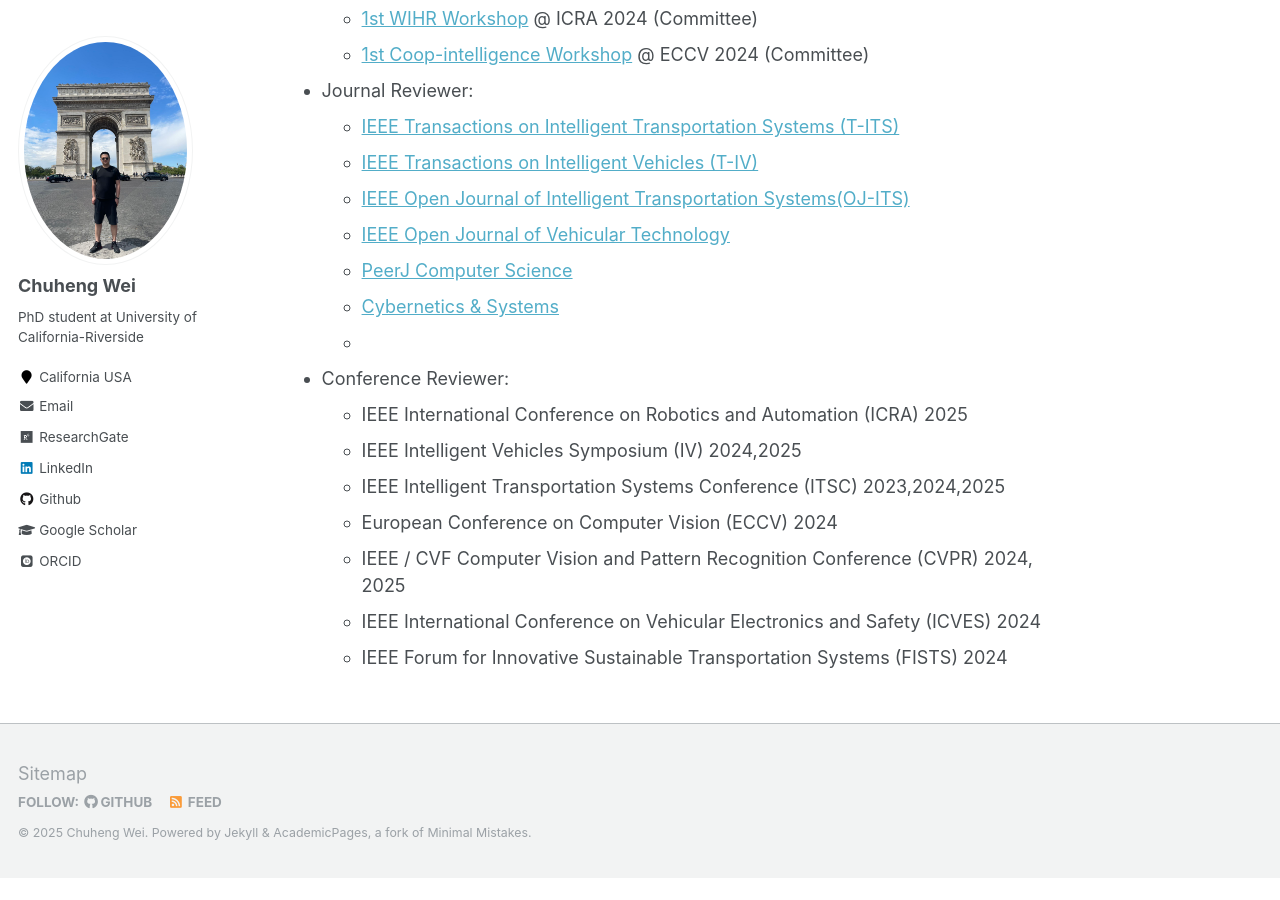
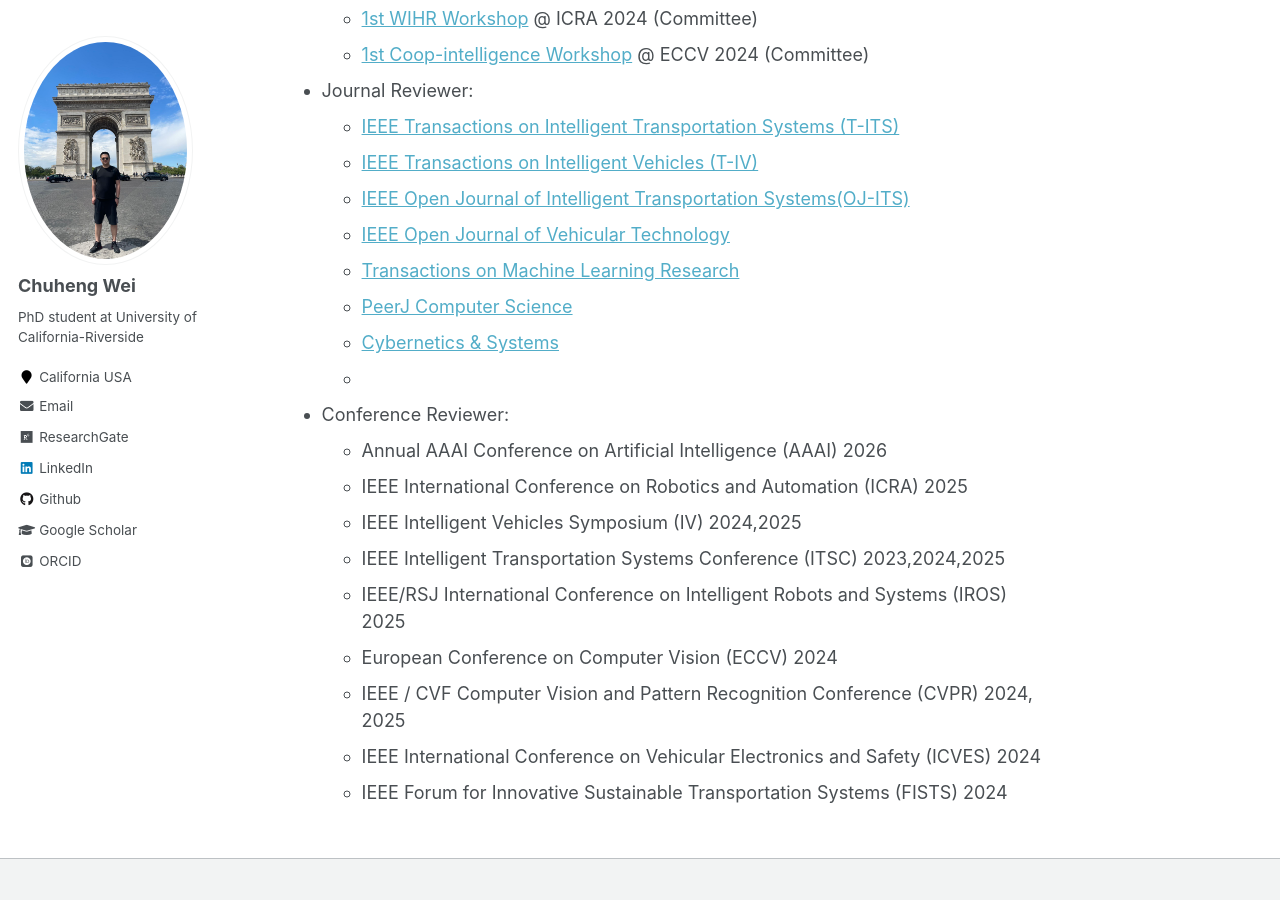
Before and after one commit to ChuhengWei/ChuhengWei.github.io, a Jekyll site: the page built from _pages/about.md, in a window 1280 px wide and 900 px high, scrolled down 1707 px. Built offline with Jekyll 4.4.1, drawn with Linux system fonts in a browser that asks for light colours; some web fonts are replaced; before the commit the page ends 2585 px from its top, so only the background shows below that.

Commit message:
Update News

```diff
--- a/_pages/about.md
+++ b/_pages/about.md
@@ -62,13 +62,16 @@ Professional Service
   - [IEEE Transactions on Intelligent Vehicles (T-IV)](https://ieee-itss.org/pub/t-iv/)
   - [IEEE Open Journal of Intelligent Transportation Systems(OJ-ITS)](https://ieee-itss.org/pub/oj-its/)
   - [IEEE Open Journal of Vehicular Technology](https://ieeexplore.ieee.org/xpl/RecentIssue.jsp?punumber=8782711)
+  - [Transactions on Machine Learning Research](https://jmlr.org/tmlr/)
   - [PeerJ Computer Science](https://peerj.com/computer-science/)
   - [Cybernetics & Systems](https://www.tandfonline.com/journals/ucbs20)
   -
 - Conference Reviewer:
+  - Annual AAAI Conference on Artificial Intelligence (AAAI) 2026
   - IEEE International Conference on Robotics and Automation (ICRA) 2025
   - IEEE Intelligent Vehicles Symposium (IV) 2024,2025
   - IEEE Intelligent Transportation Systems Conference (ITSC) 2023,2024,2025
+  - IEEE/RSJ International Conference on Intelligent Robots and Systems (IROS) 2025
   - European Conference on Computer Vision (ECCV) 2024
   - IEEE / CVF Computer Vision and Pattern Recognition Conference (CVPR) 2024, 2025
   - IEEE International Conference on Vehicular Electronics and Safety (ICVES) 2024
```
